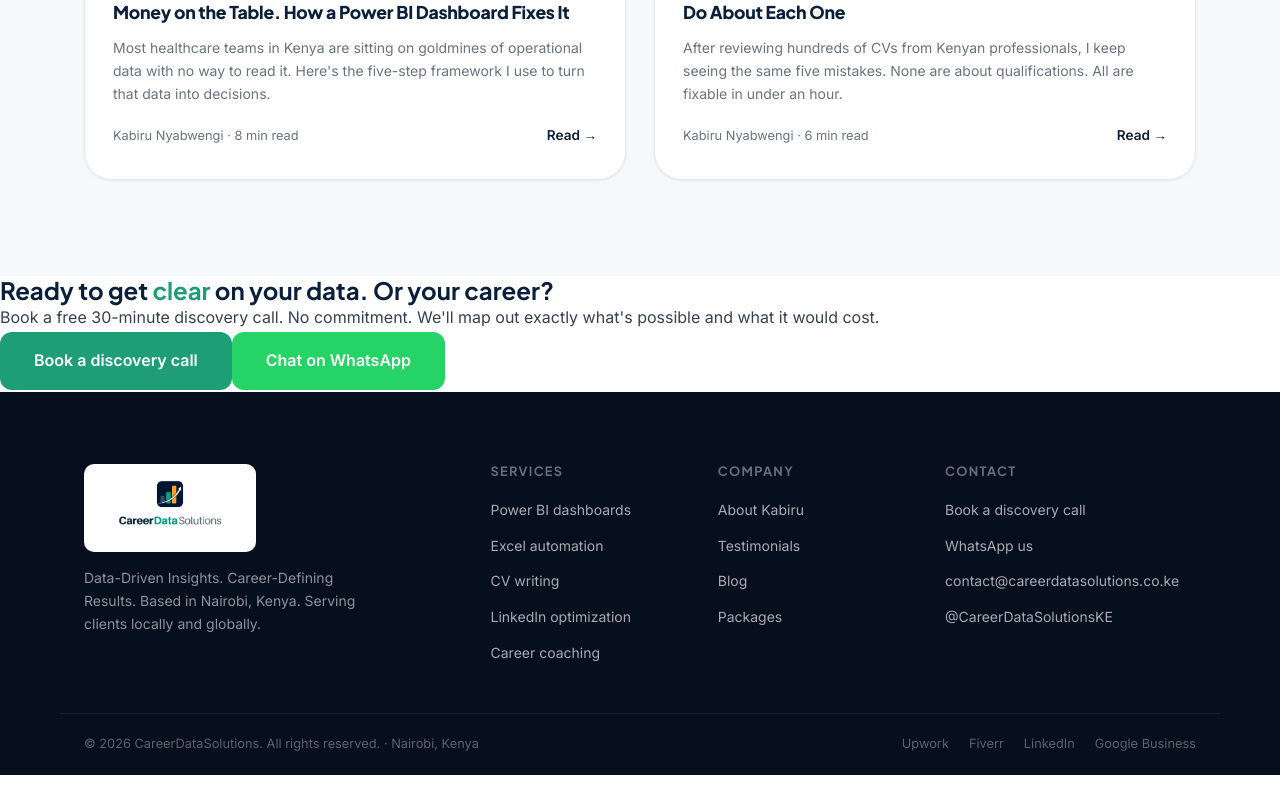
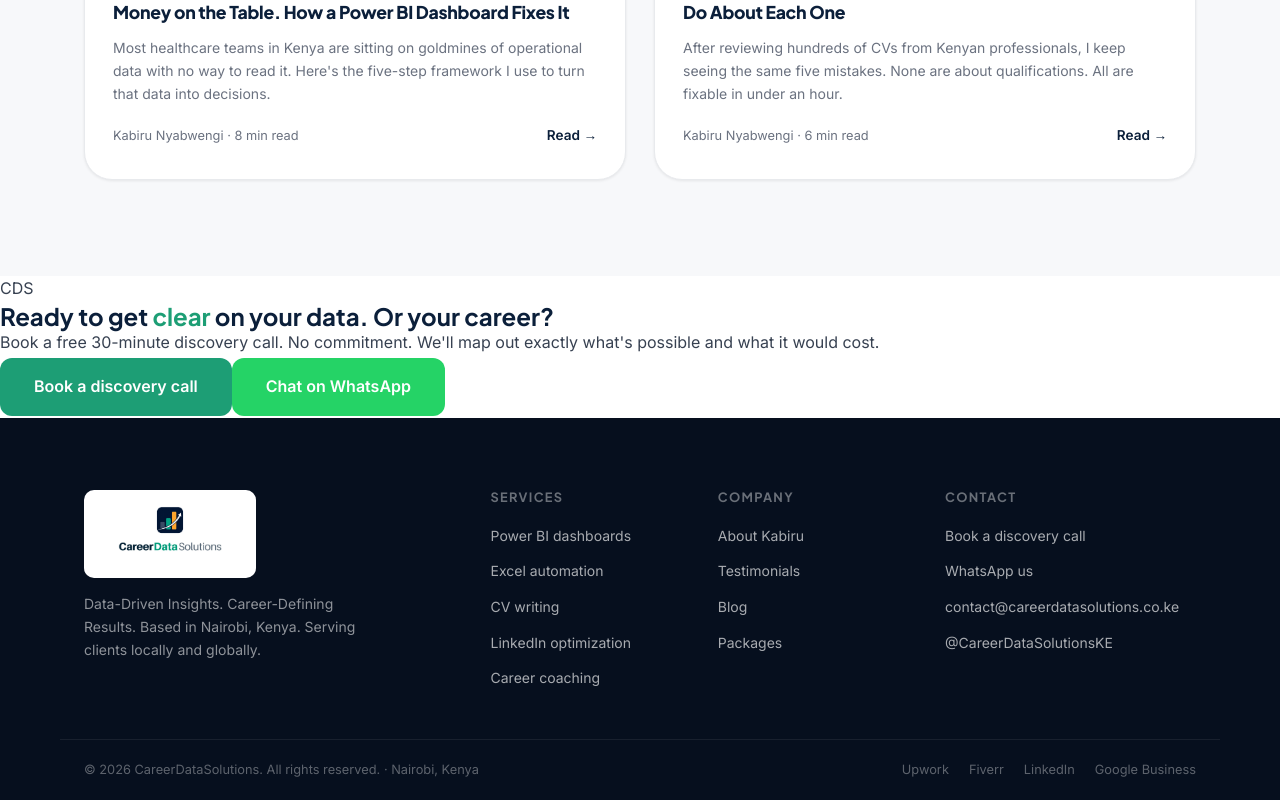
Before and after one commit to J4hz/CareerDataSolutions, a React (Vite) app: page /blog in a window 1280 px wide. Shown: the part 699-1499 px from the top of the page. Before the commit the page ends 1474 px from the top, so only its background shows below. Built offline with nearby package versions, Linux system fonts and the light colour scheme.

Commit message:
adding Holograms

```diff
--- a/src/components/CTASection.jsx
+++ b/src/components/CTASection.jsx
@@ -5,6 +5,7 @@ import { WHATSAPP_URL } from '../config';
 const CTASection = memo(function CTASection() {
   return (
     <section className="cta-section" aria-labelledby="cta-heading">
+      <span className="cta-section__wm" aria-hidden="true">CDS</span>
       <div className="cta-section__inner">
         <h2 id="cta-heading">
           Ready to get <span style={{ color: 'var(--teal)' }}>clear</span> on your data. Or your career?
--- a/src/pages/Home.jsx
+++ b/src/pages/Home.jsx
@@ -104,6 +104,7 @@ export default function Home() {
     <main>
       {/* HERO */}
       <section className="hero" aria-labelledby="hero-heading">
+        <span className="hero__wm" aria-hidden="true">12</span>
         <div className="hero__inner">
           <h1 id="hero-heading">
             Data Driven <span style={{ color: 'var(--teal)' }}>Impact.</span>
@@ -230,6 +231,7 @@ export default function Home() {
             </div>
 
             <aside className="why-us__panel" aria-label="Founder quote and dashboard stats">
+              <span className="why-us__initials" aria-hidden="true">KN</span>
               <blockquote className="why-us__quote">
                 "I didn't start as a data analyst behind a desk. I built my career in
                 the field, where every data point represented a real decision."
--- a/src/styles/home.css
+++ b/src/styles/home.css
@@ -12,6 +12,42 @@
   max-width: var(--container);
   margin: 0 auto;
   padding: 0 24px;
+  position: relative;
+  z-index: 1;
+}
+
+.hero__wm {
+  position: absolute;
+  right: -1%;
+  bottom: -2%;
+  transform: none;
+  font-family: var(--font-display);
+  font-weight: 800;
+  font-size: clamp(220px, 28vw, 380px);
+  line-height: 1;
+  letter-spacing: -20px;
+  color: rgba(255, 255, 255, 0.04);
+  pointer-events: none;
+  user-select: none;
+  z-index: 0;
+}
+
+@media (max-width: 768px) {
+  .hero__wm {
+    font-size: 180px;
+    right: -2%;
+    bottom: -5%;
+    letter-spacing: -12px;
+  }
+}
+
+@media (max-width: 480px) {
+  .hero__wm {
+    font-size: 130px;
+    right: -1%;
+    bottom: -4%;
+    letter-spacing: -8px;
+  }
 }
 
 .hero__eyebrow {
@@ -260,6 +296,22 @@
   border-radius: var(--radius-xl);
   padding: 36px 32px;
   color: var(--white);
+  position: relative;
+  overflow: hidden;
+}
+
+.why-us__initials {
+  position: absolute;
+  bottom: 16px;
+  right: 24px;
+  font-family: var(--font-display);
+  font-weight: 800;
+  font-size: 7rem;
+  letter-spacing: 6px;
+  color: rgba(255, 255, 255, 0.05);
+  pointer-events: none;
+  user-select: none;
+  line-height: 1;
 }
 
 .why-us__quote {
@@ -887,12 +939,32 @@
   background: var(--navy);
   padding: 96px 0;
   text-align: center;
+  position: relative;
+  overflow: hidden;
+}
+
+.cta-section__wm {
+  position: absolute;
+  top: 50%;
+  left: 50%;
+  transform: translate(-50%, -50%);
+  font-family: var(--font-display);
+  font-weight: 800;
+  font-size: clamp(120px, 20vw, 220px);
+  letter-spacing: -8px;
+  line-height: 1;
+  color: rgba(255, 255, 255, 0.05);
+  pointer-events: none;
+  user-select: none;
+  z-index: 0;
 }
 
 .cta-section__inner {
   max-width: 700px;
   margin: 0 auto;
   padding: 0 24px;
+  position: relative;
+  z-index: 1;
 }
 
 .cta-section h2 {
```
